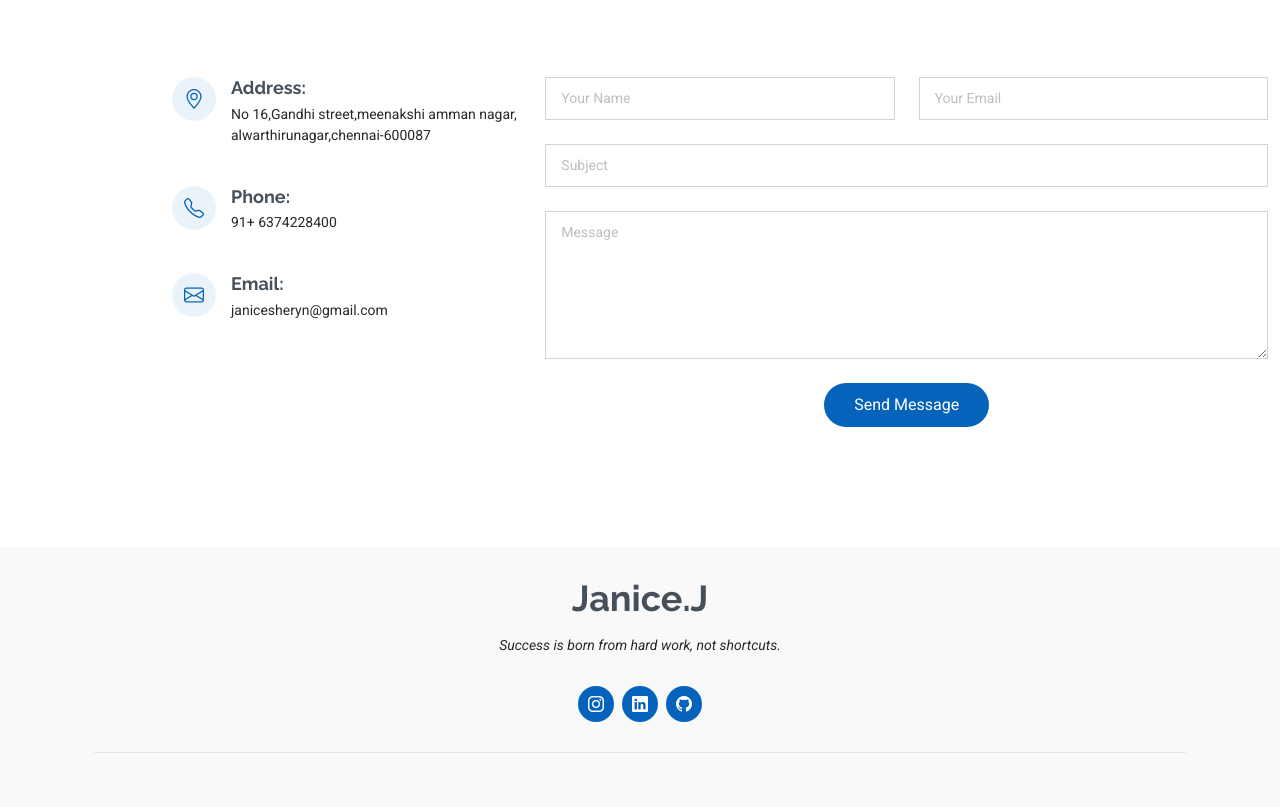
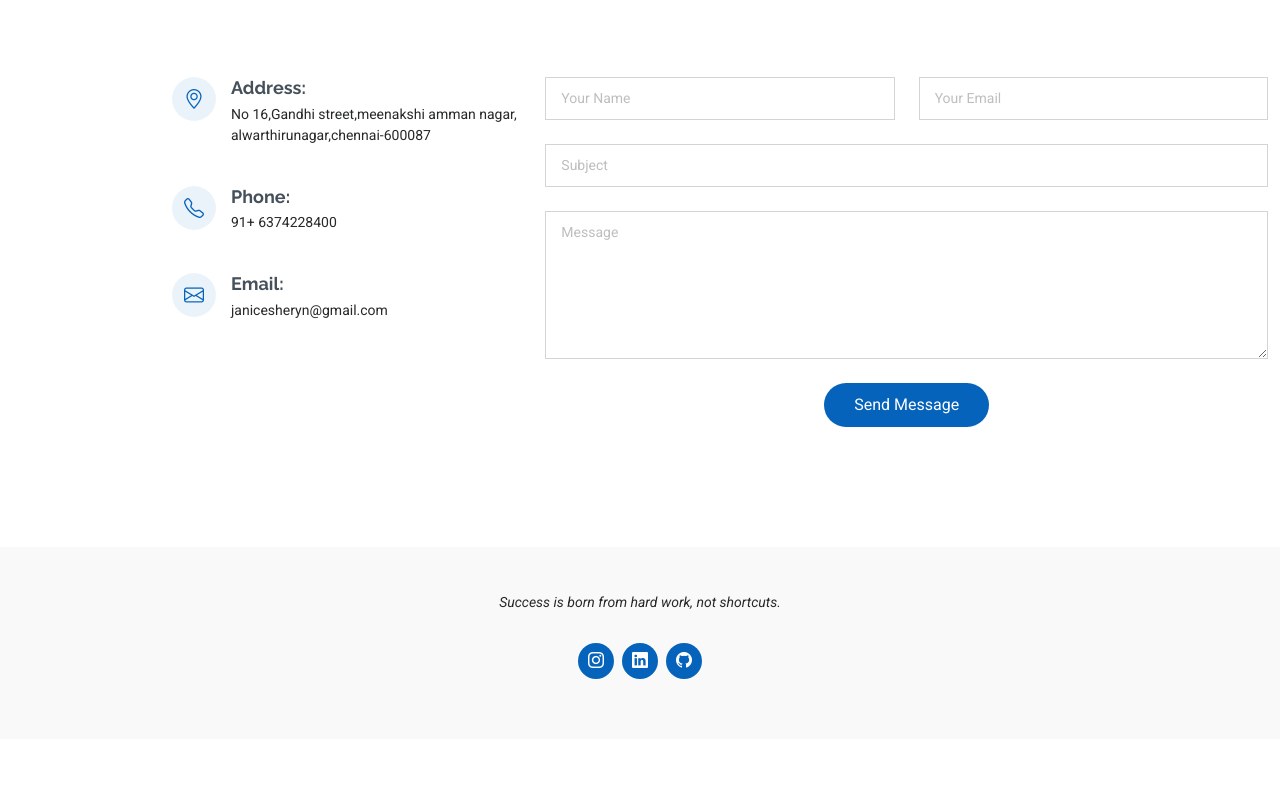
Before and after one commit to janice-2006/My-personal-portfolio-website, a plain HTML site: page index.html in a window 1280 px wide. Shown: the part 5780-6587 px from the top of the page. After the commit the page ends 6519 px from the top, so only its background shows below. Drawn offline with Linux system fonts and the light colour scheme.

Commit message:
Update index.html

```diff
--- a/index.html
+++ b/index.html
@@ -575,7 +575,7 @@ It supports hiding not just text but also full files like .txt or .pdf without c
 
   <footer id="footer" class="footer position-relative light-background">
     <div class="container">
-      <h3 class="sitename">Janice.J</h3>
+      <h3 class="sitename"></h3>
       <p>Success is born from hard work, not shortcuts.</p>
       <div class="social-links d-flex justify-content-center">
         <a href="https://instagram.com/janicesheryn_"><i class="bi bi-instagram"></i></a>
@@ -583,15 +583,6 @@ It supports hiding not just text but also full files like .txt or .pdf without c
         <a href="https://github.com/janice-2006"><i class="bi bi-github"></i></a>
 
       </div>
-      <div class="container">
-        <div class="copyright">
-          <span></span> <strong class="px-1 sitename"></strong> <span></span>
-        </div>
-        <div class="credits">
-          <a href="https://bootstrapmade.com/"></a>  <a href="https://themewagon.com"></a>
-        </div>
-      </div>
-    </div>
   </footer>
 
   <!-- Scroll Top -->
```
